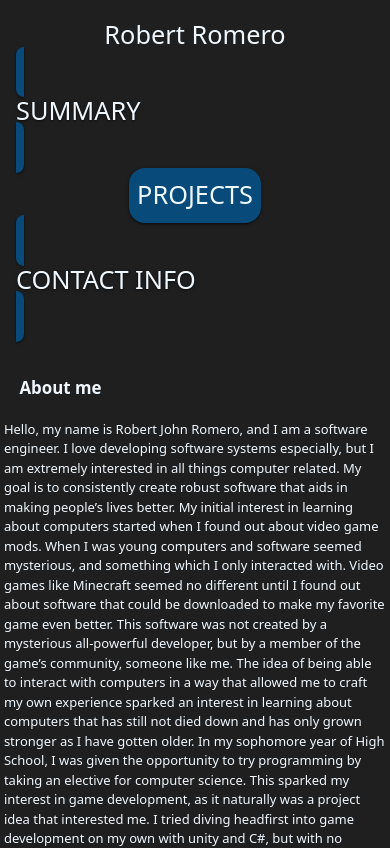
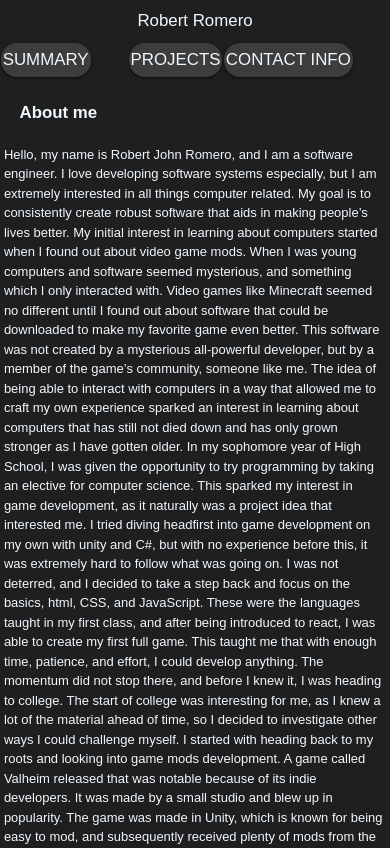
Before and after one commit to bobromero/Portfolio, a Next.js app in the folder portfolio/: page / in a window 390 px wide. Shown: the top 848 px of the page. Built offline with nearby package versions, Linux system fonts and the light colour scheme.

Commit message:
fixed up navbar to be responsive

```diff
--- a/portfolio/app/globals.css
+++ b/portfolio/app/globals.css
@@ -7,7 +7,7 @@
 body{
     background-color: #3b3b3b;
     color: aliceblue;
-    font-family: ui-sans-serif, system-ui, sans-serif, "Apple Color Emoji", "Segoe UI Emoji", "Segoe UI Symbol", "Noto Color Emoji";
+    font-family:Arial, Helvetica, sans-serif;
     -webkit-font-smoothing: antialiased;
     -moz-osx-font-smoothing: grayscale;
 
@@ -16,34 +16,44 @@ body{
 
 .navbar-text{
     color:aliceblue;
-    background-color: #084b7a;
+    background-color: #3d3d3d;
     transition: 0.7s;
     filter: drop-shadow(0 1px 2px rgb(0 0 0 / 0.1)) drop-shadow(0 1px 1px rgb(0 0 0 / 0.6));
 
     flex: 0 1 auto;
+    padding-right: .5vw;
+    padding-left: .5vw;
+    padding-top: .5vh;
+    padding-bottom: .5vh;
+    margin: .2vw;
 
-    padding: 1vh;
-    font-size: 3vh;
+    font-size: 2vmax;
     border-radius: 1rem;
-    height: max-content;
 }
 .navbar-text:hover{
-    background-color: #063b60;
+    background-color: #0e0e0e;
     color: rgb(191, 195, 200);
+    padding-left: .7vw;
+    padding-right: .7vw;
     transition: 0.7s;
 }
 
 .navbar-name{
     color:aliceblue;
-    font-size: 3vh;
+    font-size: 2vmax;
+    background-color: #1f1f1f;
+    padding-top: 1vh;
+    padding-bottom: 1vh;
 }
 .navbar{
     background-color: #1f1f1f;
 
     width: 100%;
-    padding:1rem;
+    height: max-content;
+
 
     display:grid;
+    grid-template-columns: auto min-content auto;
 }
 .navbar-elements{
 
@@ -61,6 +71,10 @@ body{
 }
 .educationDiv{
     padding:2vw;
+}
+.middle{
+    display: flex;
+    align-items: center;
 }
 .center{
     display: flex;
--- a/portfolio/components/Navbar.tsx
+++ b/portfolio/components/Navbar.tsx
@@ -5,27 +5,29 @@ type Props = {}
 
 function Navbar({}: Props) {
   return (
-    <div className='navbar'>
+    <div>
+      <div className='center navbar-name'>
+        <h1 className='font-bold font-sans'>Robert Romero</h1>
+      </div>
+      <nav className='navbar'>
+          <div className='middle flex justify-end'>
+            <Link className='navbar-text' href="/"><h3 className='p-1'>SUMMARY</h3></Link>
+          </div>
+
+          <div className='center '>
+            <Link className='navbar-text' href="/projects"><h3 className='p-1'>PROJECTS</h3></Link>
+          </div>
+
+          <div className='middle'>
+            <Link className='navbar-text' href="/contact"><h3 className='p-1'>CONTACT INFO</h3></Link>
+          </div>
+
+      </nav>
 
 
-      <div className='center'>
-        <div className='center navbar-name'>
-          <h1 className='font-bold font-sans'>Robert Romero</h1>
-        </div>
 
-      </div>
 
-      <div className=''>
-        <Link className='navbar-text flex justify-self-end' href="/"><h3 className='font-sans font-medium'>SUMMARY</h3></Link>
-      </div>
 
-      <div className='center'>
-        <Link className='navbar-text center' href="/projects"><h3 className='font-sans font-medium'>PROJECTS</h3></Link>
-      </div>
-
-      <div className=''>
-        <Link className='navbar-text flex justify-self-start' href="/contact"><h3 className='font-sans font-medium '>CONTACT INFO</h3></Link>
-      </div>
 
     </div>
   )
```
